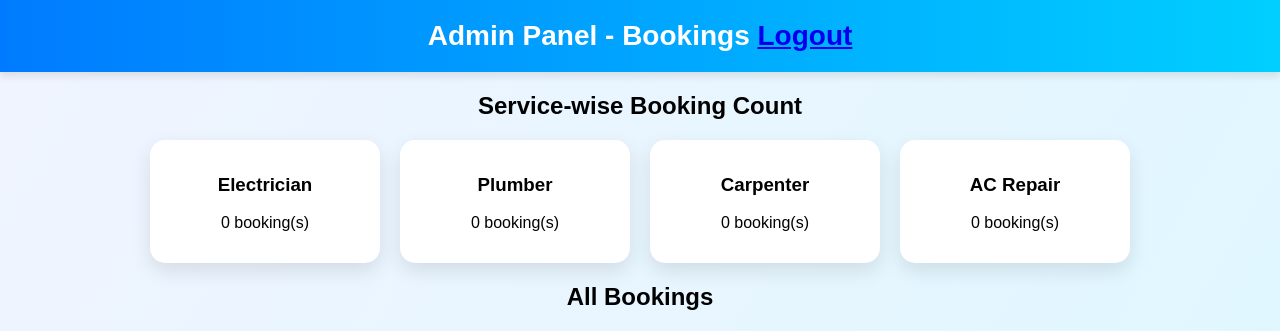
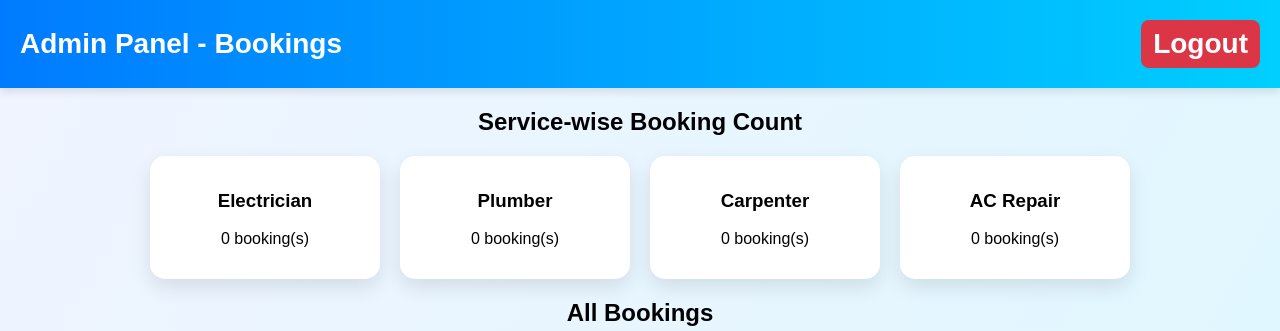
Before and after one commit to RizwanMansori/LocalServicesApp, a Flask app: page /admin in a window 1280 px wide. Shown: the top 331 px of the page. Run offline with Flask 3, Linux system fonts and the light colour scheme; the visitor is signed in with stand-in values (Sample User, id 1).

Commit message:
Update style.css

```diff
--- a/static/style.css
+++ b/static/style.css
@@ -12,7 +12,20 @@ header {
   font-size:28px;
   font-weight:bold;
   box-shadow: 0 4px 8px rgba(0,0,0,0.1);
+  display:flex;
+  justify-content: space-between;
+  align-items: center;
 }
+
+.logout-btn {
+  background:#DC3545;
+  color:white;
+  padding:8px 12px;
+  border-radius:8px;
+  text-decoration:none;
+}
+
+.logout-btn:hover { background:#b02a37; }
 
 .services, .service-count {
   display:flex;
@@ -34,12 +47,6 @@ header {
 .card:hover, .count-card:hover {
   transform: translateY(-5px);
   box-shadow:0 12px 25px rgba(0,0,0,0.2);
-}
-
-.service-icon {
-  width:40px;
-  height:40px;
-  margin-bottom:10px;
 }
 
 button, .delete-btn {
@@ -83,7 +90,16 @@ input, textarea, select {
   border:1px solid #ccc;
 }
 
-.success { color:green; font-weight:bold; margin:10px 0; }
+.error {
+  color:red;
+  font-weight:bold;
+}
+
+.success {
+  color:green;
+  font-weight:bold;
+  margin:10px 0;
+}
 
 .whatsapp {
   position:fixed;
```
